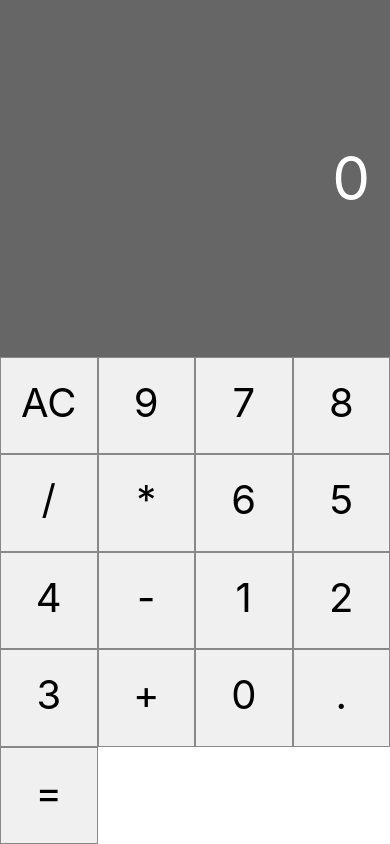
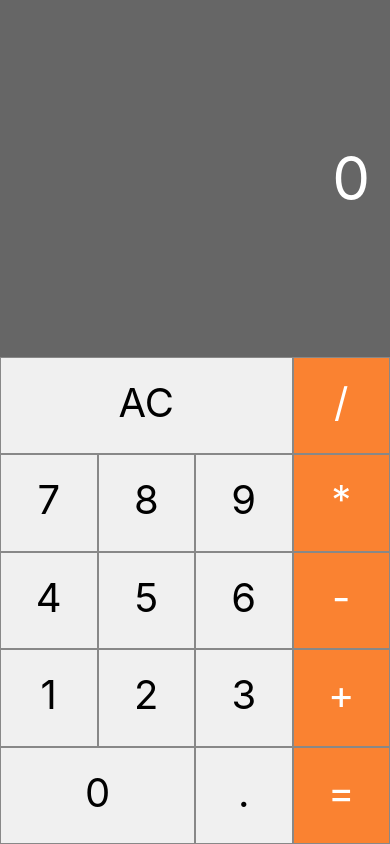
Before and after one commit to gillsonpassos/calculator, a React Native app: screen / in a window 390 px wide. Built offline with nearby package versions, Linux system fonts and the light colour scheme.

Commit message:
Componente Botão#02

```diff
--- a/App.tsx
+++ b/App.tsx
@@ -8,28 +8,41 @@
     displayValue: '0'
   }
 
+  addDigit = n => {
+    this.setState({ displayValue: n })
+  }
+
+  clearMemory = () => {
+    this.setState({ displayValue: '0' })
+  }
+
+  setOperation = operation => {
+
+  }
+
+
   render() {
     return (
       <View style={styles.container}>
         <Display value={this.state.displayValue} />
         <View style={styles.buttons}>
-          <Button label='AC' />
-          <Button label='9' />
-          <Button label='7' />
-          <Button label='8' />
-          <Button label='/' />
-          <Button label='*' />
-          <Button label='6' />
-          <Button label='5' />
-          <Button label='4' />
-          <Button label='-' />
-          <Button label='1' />
-          <Button label='2' />
-          <Button label='3' />
-          <Button label='+' />
-          <Button label='0' />
-          <Button label='.' />
-          <Button label='=' />
+          <Button label='AC' triple onClick={this.clearMemory} />
+          <Button label='/' operation onClick={this.setOperation} />
+          <Button label='7' onClick={this.addDigit} />
+          <Button label='8' onClick={this.addDigit} />
+          <Button label='9' onClick={this.addDigit} />
+          <Button label='*' operation onClick={this.setOperation} />
+          <Button label='4' onClick={this.addDigit} />
+          <Button label='5' onClick={this.addDigit} />
+          <Button label='6' onClick={this.addDigit} />
+          <Button label='-' operation onClick={this.setOperation} />
+          <Button label='1' onClick={this.addDigit} />
+          <Button label='2' onClick={this.addDigit} />
+          <Button label='3' onClick={this.addDigit} />
+          <Button label='+' operation onClick={this.setOperation} />
+          <Button label='0' double onClick={this.addDigit} />
+          <Button label='.' onClick={this.addDigit} />
+          <Button label='=' operation onClick={this.setOperation} />
         </View>
       </View>
 
--- a/src/components/Button.js
+++ b/src/components/Button.js
@@ -16,13 +16,27 @@
         textAlign: 'center',
         borderWidth: 1,
         borderColor: '#888',
+    },
+    operationButton: {
+        color: '#fff',
+        backgroundColor: '#fa8231'
+    },
+    buttonDouble: {
+        width: (Dimensions.get('window').width / 4) * 2,
+    },
+    buttonTriple: {
+        width: (Dimensions.get('window').width / 4) * 3,
     }
 })
 
 export default props => {
+    const stylesButton = [styles.button]
+    if (props.double) stylesButton.push(styles.buttonDouble)
+    if (props.triple) stylesButton.push(styles.buttonTriple)
+    if (props.operation) stylesButton.push(styles.operationButton)
     return (
-        <TouchableHighlight onPress={props.onClick}>
-            <Text style={styles.button}>{props.label}</Text>
+        <TouchableHighlight onPress={() => props.onClick(props.label)}>
+            <Text style={stylesButton}>{props.label}</Text>
         </TouchableHighlight>
     )
 }
```
